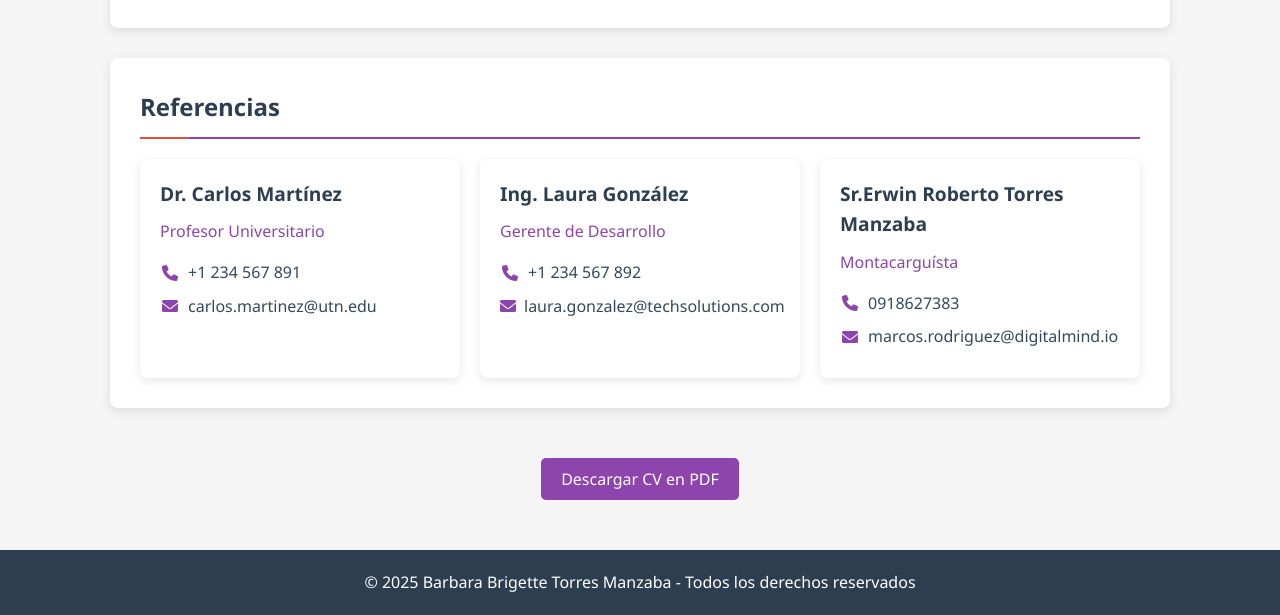
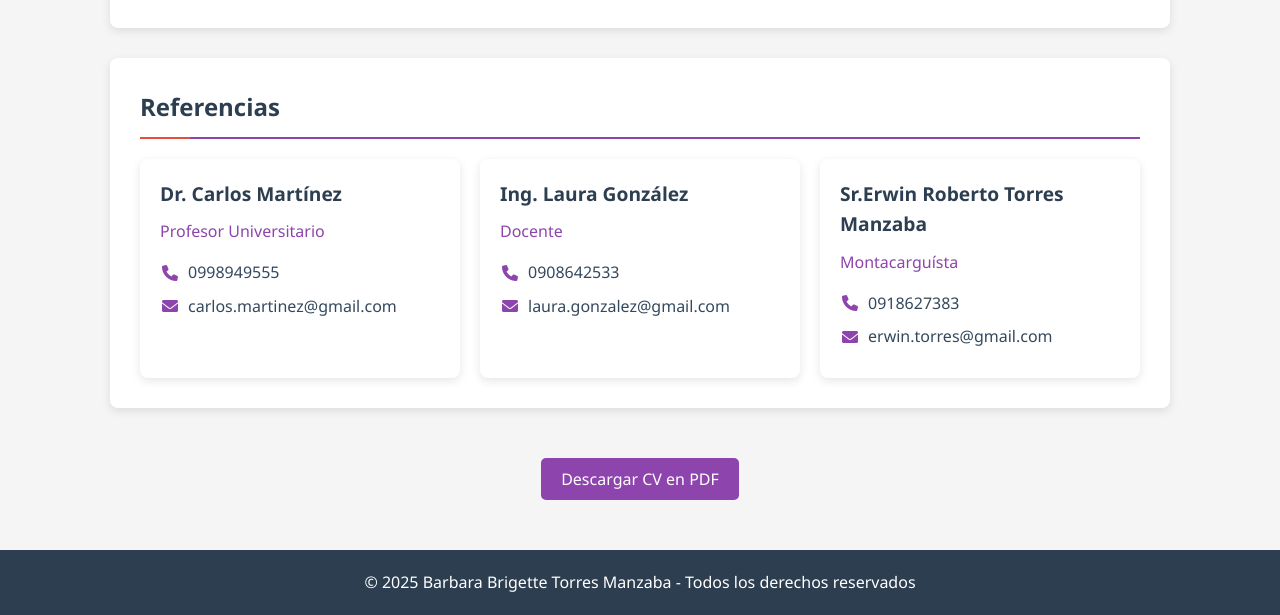
Before and after one commit to bri10torres/Web, a plain HTML site: page index.html in a window 1280 px wide. Shown: the part 3035-3650 px from the top of the page. Drawn offline with Linux system fonts and the light colour scheme.

Commit message:
ultimo cambio desde la web

```diff
--- a/index.html
+++ b/index.html
@@ -122,16 +122,16 @@
                     <h3 class="reference-name">Dr. Carlos Martínez</h3>
                     <p class="reference-position">Profesor Universitario</p>
                     <div class="reference-contact">
-                        <div><i class="fas fa-phone"></i> +1 234 567 891</div>
-                        <div><i class="fas fa-envelope"></i> carlos.martinez@utn.edu</div>
+                        <div><i class="fas fa-phone"></i> 0998949555</div>
+                        <div><i class="fas fa-envelope"></i> carlos.martinez@gmail.com</div>
                     </div>
                 </div>
                 <div class="reference-card">
                     <h3 class="reference-name">Ing. Laura González</h3>
-                    <p class="reference-position">Gerente de Desarrollo</p>
+                    <p class="reference-position">Docente</p>
                     <div class="reference-contact">
-                        <div><i class="fas fa-phone"></i> +1 234 567 892</div>
-                        <div><i class="fas fa-envelope"></i> laura.gonzalez@techsolutions.com</div>
+                        <div><i class="fas fa-phone"></i> 0908642533</div>
+                        <div><i class="fas fa-envelope"></i> laura.gonzalez@gmail.com</div>
                     </div>
                 </div>
                 <div class="reference-card">
@@ -139,7 +139,7 @@
                     <p class="reference-position">Montacarguísta</p>
                     <div class="reference-contact">
                         <div><i class="fas fa-phone"></i> 0918627383</div>
-                        <div><i class="fas fa-envelope"></i> marcos.rodriguez@digitalmind.io</div>
+                        <div><i class="fas fa-envelope"></i> erwin.torres@gmail.com</div>
                     </div>
                 </div>
             </div>
```
